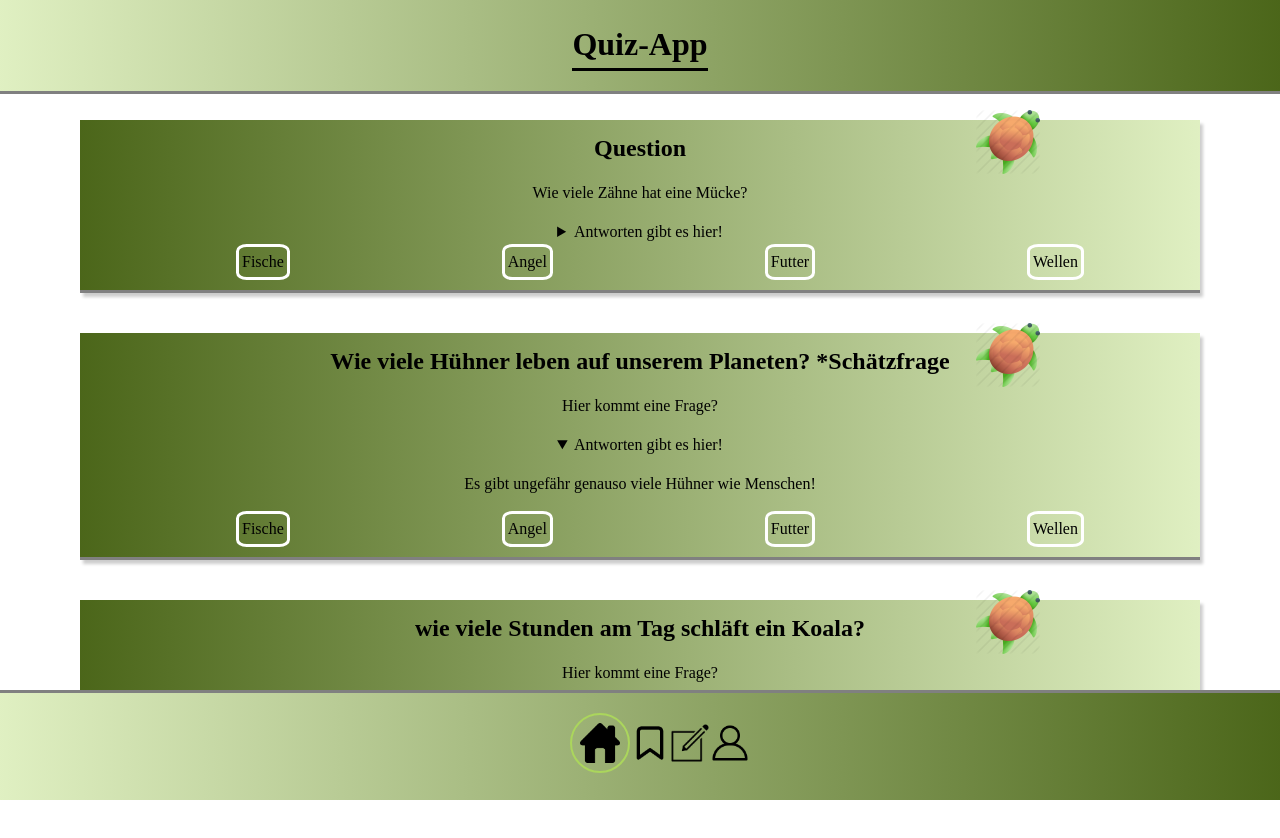
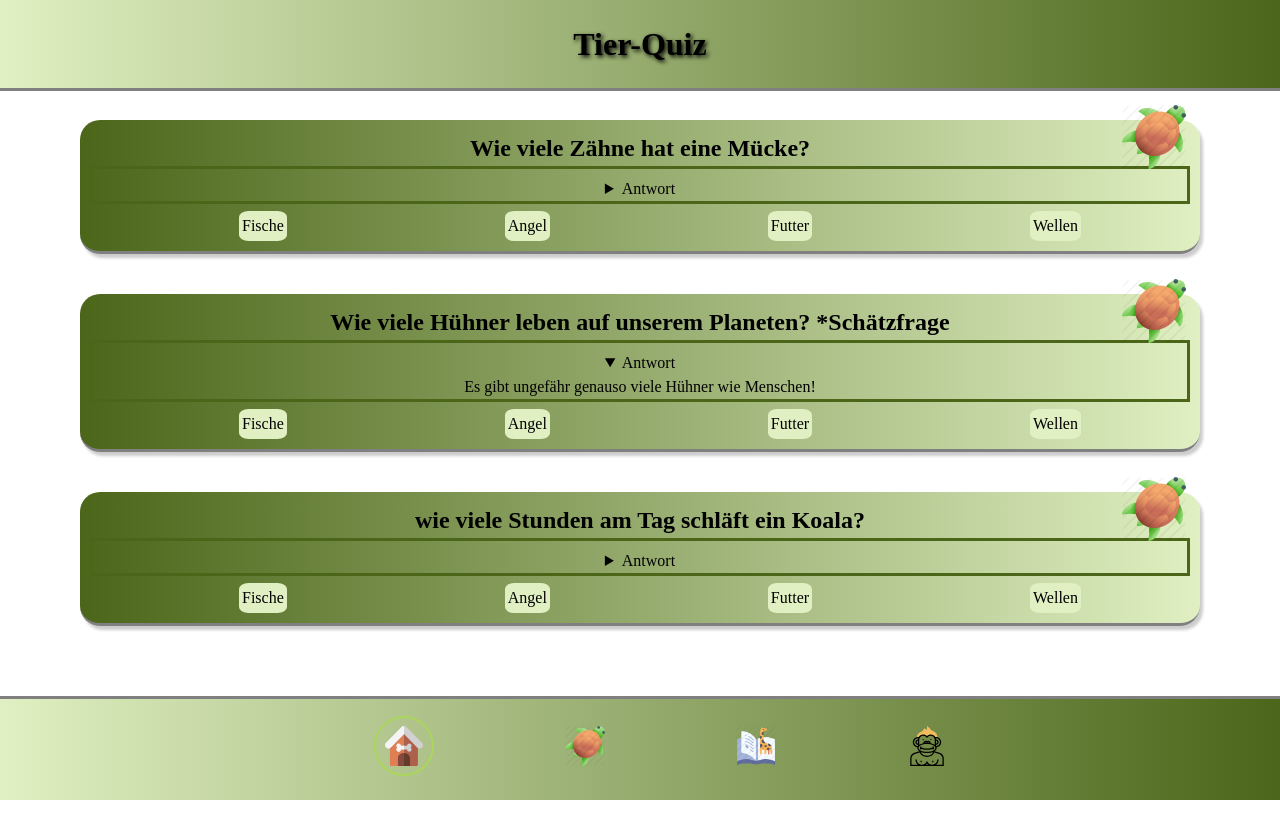
Before and after one commit to bejanaf/quiz-app, a website: page index.html in a window 1280 px wide. Drawn offline with Linux system fonts and the light colour scheme.

Commit message:
updated and little fixes at cards

```diff
--- a/base.css
+++ b/base.css
@@ -23,9 +23,6 @@ main {
 footer {
   background-image: var(--gradient-green2);
   border-top: 3px grey solid;
-  display: flex;
-  justify-content: space-around;
-  padding: 10px;
   position: fixed;
   left: 0;
   right: 0;
@@ -51,9 +48,10 @@ footer {
 }
 
 .list {
-  border: 3px solid white;
   padding: 3px;
   border-radius: 20%;
+  background-color: var(--primary-light);
+  margin-top: 7px;
 }
 
 .profile__box {
@@ -75,13 +73,37 @@ footer {
 }
 
 .title__center {
-  border-bottom: black 3px solid;
+  text-shadow: 2px 2px 4px black;
   xopacity: 0.5;
+}
+
+.button {
+  background-color: var(--primary-light);
+  cursor: pointer;
+  width: 100px;
+  padding: 10px;
+  margin: 10px;
+  border-radius: 20px;
 }
 
 p {
   margin: 15px 10px;
 }
+
+details {
+  border: 3px solid var(--primary-dark);
+  border-radius: 0;
+  margin: 0;
+  padding: .5em .5em 0;
+}
+
+xsummary {
+  margin: -.5em -.5em 0;
+  padding: .5em;
+}
+
+
+
 
 :root {
   --primary-lightest: hsl(81, 60%, 96);
--- a/components/cards.css
+++ b/components/cards.css
@@ -5,16 +5,16 @@
   text-align: center;
   margin: 40px 5rem;
   padding: 10px;
-
   position: relative;
   transition: transform 2s ease-out;
   box-shadow: 3px 4px 3px 0px rgba(0, 0, 0, 0.2);
+  border-radius: 20px;
 }
 
 .card__bookmark {
   position: absolute;
-  top: -10px;
-  left: 80%;
+  top: -15px;
+  left: 93%;
   width: 4rem;
 
   /*
--- a/components/navigation.css
+++ b/components/navigation.css
@@ -5,9 +5,14 @@
 .navigation__container {
   display: flex;
   list-style: none;
+  justify-content: space-around;
+  margin-left: 20%;
+  margin-right: 20%;
+  flex-wrap: nowrap;
 }
 
 .navigation__item {
+  margin: 7px;
 }
 
 .navigation__item--active a {
--- a/index.html
+++ b/index.html
@@ -4,12 +4,12 @@
     <meta charset="UTF-8" />
     <meta http-equiv="X-UA-Compatible" content="IE=edge" />
     <meta name="viewport" content="width=device-width, initial-scale=1.0" />
-    <title>Willkommen beim legänderen Quiz!</title>
+    <title>Willkommen beim legänderen Tier Quiz!</title>
     <link rel="stylesheet" href="style.css" />
   </head>
   <body>
     <header class="header">
-      <h1 class="title__center">Quiz-App</h1>
+      <h1 class="title__center">Tier-Quiz</h1>
     </header>
 
     <main>
@@ -19,15 +19,12 @@
           src="./images/schildkroete.png"
           als="bookmark logo"
         />
-        <h2>Question</h2>
-        <p>Wie viele Zähne hat eine Mücke?</p>
+        <h2>Wie viele Zähne hat eine Mücke?</h2>
         <!--- summary -->
         <details>
-          <summary>Antworten gibt es hier!</summary>
-          <p>
-            Moskitos stechen zwar mit zwei spitzen Nadeln, allerdings befinden
-            sich auf dieser 47 Zähne!
-          </p>
+          <summary>Antwort</summary>
+          Moskitos stechen zwar mit zwei spitzen Nadeln, allerdings befinden
+          sich auf dieser 47 Zähne!
         </details>
 
         <ul class="card__tags">
@@ -45,11 +42,10 @@
           als="bookmark logo"
         />
         <h2>Wie viele Hühner leben auf unserem Planeten? *Schätzfrage</h2>
-        <p>Hier kommt eine Frage?</p>
         <!--- summary -->
         <details open>
-          <summary>Antworten gibt es hier!</summary>
-          <p>Es gibt ungefähr genauso viele Hühner wie Menschen!</p>
+          <summary>Antwort</summary>
+          Es gibt ungefähr genauso viele Hühner wie Menschen!
         </details>
 
         <ul class="card__tags">
@@ -67,11 +63,10 @@
           als="bookmark logo"
         />
         <h2>wie viele Stunden am Tag schläft ein Koala?</h2>
-        <p>Hier kommt eine Frage?</p>
         <!--- summary and details -->
         <details>
-          <summary>22 Stunden!</summary>
-          <p>Hier stehen die Antworten</p>
+          <summary>Antwort</summary>
+          22 Stunden!
         </details>
 
         <ul class="card__tags">
@@ -90,7 +85,7 @@
             <a href="index.html"
               ><img
                 class="navigation__img"
-                src="./images/Home.png"
+                src="./images/homehund.svg"
                 alt="home logo"
             /></a>
           </li>
@@ -98,7 +93,7 @@
             <a href="bookmark.html"
               ><img
                 class="navigation__img"
-                src="./images/Bookmark.png"
+                src="./images/schildkroete.png"
                 alt="bookmark logo"
             /></a>
           </li>
@@ -106,7 +101,7 @@
             <a href="create.html"
               ><img
                 class="navigation__img"
-                src="./images/Create.png"
+                src="./images/creategiraffe.png"
                 alt="creat logo"
             /></a>
           </li>
@@ -114,7 +109,7 @@
             <a href="profile.html"
               ><img
                 class="navigation__img"
-                src="./images/Profile.png"
+                src="./images/profilaffe2.svg"
                 alt="profile logo"
             /></a>
           </li>
```
Also changed, not shown: bookmark.html (+4 -4 lines), create.html (+5 -5 lines), profile.html (+5 -5 lines), images/creategiraffe.png (added), images/homehund.svg (added), images/homehunde.svg (added), images/profilaffe.svg (added), images/profilaffe2.svg (added).
